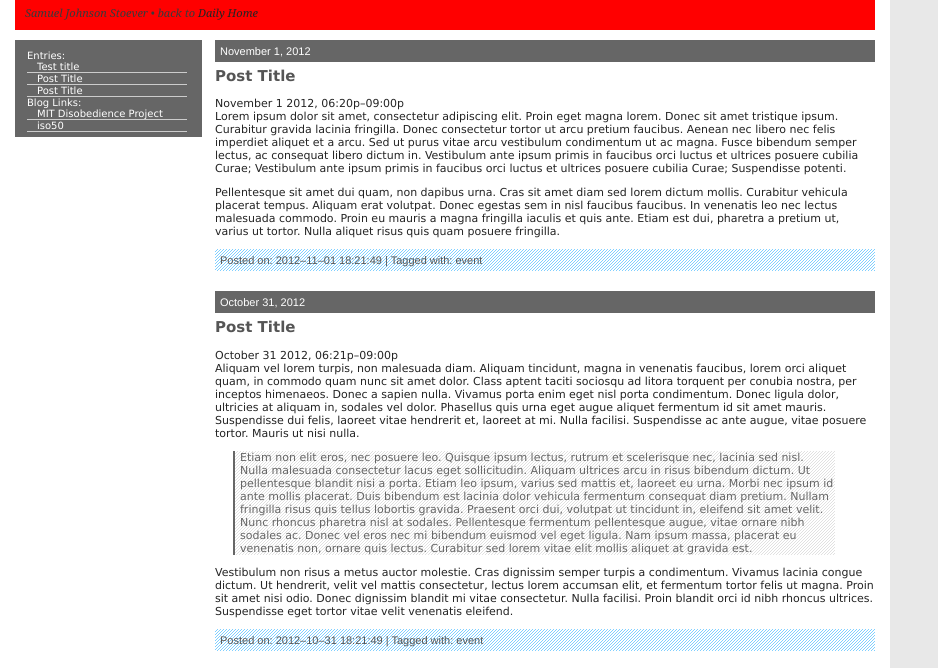
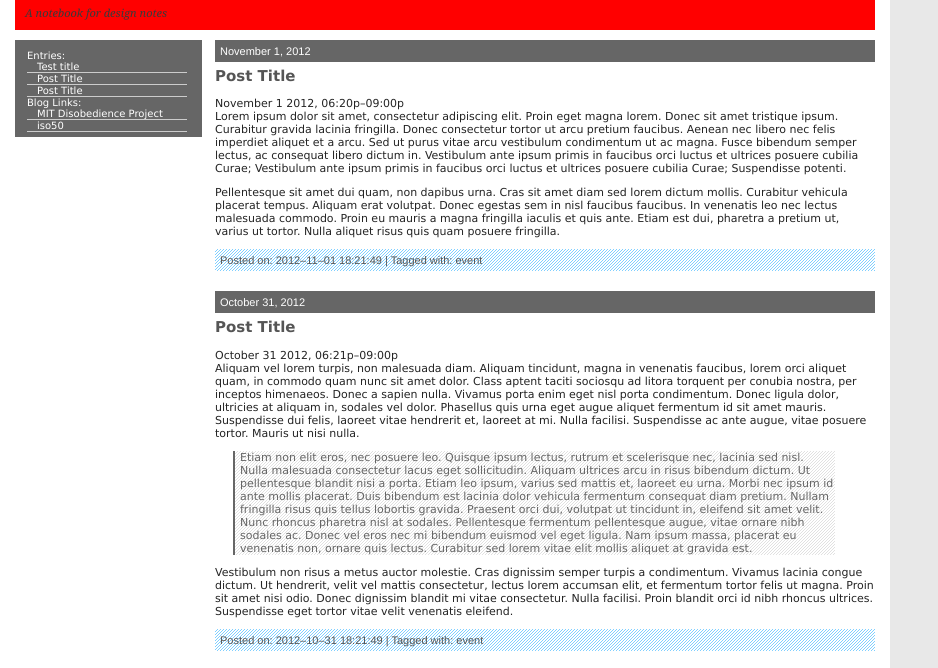
Before and after one commit to sJohnsonStoever/designNotebook, a plain HTML site: page output/index.html in a window 1280 px wide. Shown: the part 52-720 px from the top of the page, without its empty margins (0-938 px from the left). Drawn offline with Linux system fonts and the light colour scheme.

Commit message:
Most current example output

```diff
--- a/output/index.html
+++ b/output/index.html
@@ -13,7 +13,7 @@
 design notebook
 </div>
 <div id="desc">
-Samuel Johnson Stoever • back to <a href="../../samsJournal/index.html">Daily Home</a>
+A notebook for design notes
 </div>
 </div>
 <div id="content">
```
